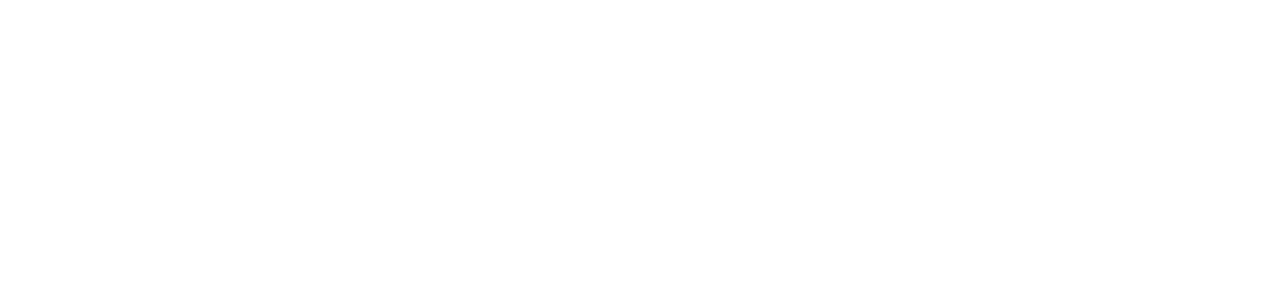
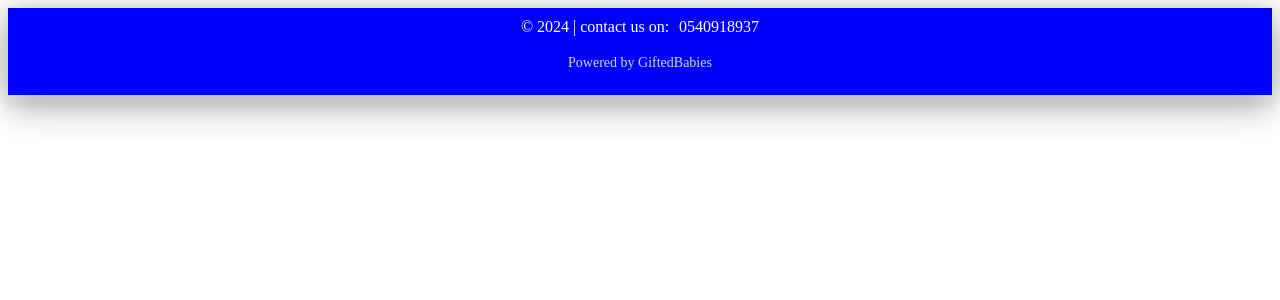
Before and after one commit to NIIOTAS/GitedBabies, a React (Vite) app: page / in a window 1280 px wide. Shown: the top 300 px of the page. Built offline with nearby package versions, Linux system fonts and the light colour scheme.

Commit message:
added-some-changes-in-tiltle-and-footer

```diff
--- a/index.html
+++ b/index.html
@@ -4,7 +4,7 @@
     <meta charset="UTF-8" />
     <!-- <link rel="icon" type="image/svg+xml" href="/vite.svg" /> -->
     <meta name="viewport" content="width=device-width, initial-scale=1.0" />
-    <title>GiftedBabies.com</title>
+    <title>GiftedBabies.edu.gh</title>
   </head>
   <body>
     <div id="root"></div>
--- a/src/App.tsx
+++ b/src/App.tsx
@@ -1,11 +1,12 @@
 import './App.css'
+import Footer from './pages/Footer'
 
 function App() {
 
 
   return (
     <>
-
+      <Footer/>
     </>
   )
 }
--- /dev/null
+++ b/src/pages/Footer.tsx
@@ -0,0 +1,62 @@
+import React from 'react';
+
+// Get the current year dynamically
+const currentYear = new Date().getFullYear();
+
+const Footer: React.FC = () => {
+  return (
+    <footer style={footerStyles}>
+      <div style={contentStyles}>
+        <p style={textStyles}>&copy; {currentYear} | contact us on:
+          <a
+            href="tel:+233540918937" //subject to change Using c.e.o's phone number
+            style={phoneLinkStyles}
+          >
+            0540918937
+          </a>
+        </p>
+        <p style={poweredByStyles}>Powered by GiftedBabies</p>
+      </div>
+    </footer>
+  );
+};
+
+// Styles
+const footerStyles: React.CSSProperties = {
+    backgroundColor: 'blue',
+    color: 'white',
+    textAlign: 'center',
+    position: 'relative',
+    bottom: 0,
+    left: 0,
+    width: '100%',
+    padding: '10px 0',
+    boxSizing: 'border-box',
+    boxShadow: '0 4px 8px rgba(255, 255, 255, 0.3), 0 6px 20px rgba(0, 0, 0, 0.2), 0 10px 40px rgba(0, 0, 0, 0.3)',
+    marginTop: 'auto',
+  };
+
+const contentStyles: React.CSSProperties = {
+  display: 'flex',
+  flexDirection: 'column', // Change to column to stack the text
+  justifyContent: 'center',
+  alignItems: 'center',
+  gap: '5px',
+};
+
+const textStyles: React.CSSProperties = {
+  margin: 0,
+};
+
+const poweredByStyles: React.CSSProperties = {
+  fontSize: '14px',  // Slightly smaller font for the powered by statement
+  color: 'lightgray',
+};
+
+const phoneLinkStyles: React.CSSProperties = {
+  marginLeft: '10px',
+  color: 'white',
+  textDecoration: 'none',
+};
+
+export default Footer;
```
